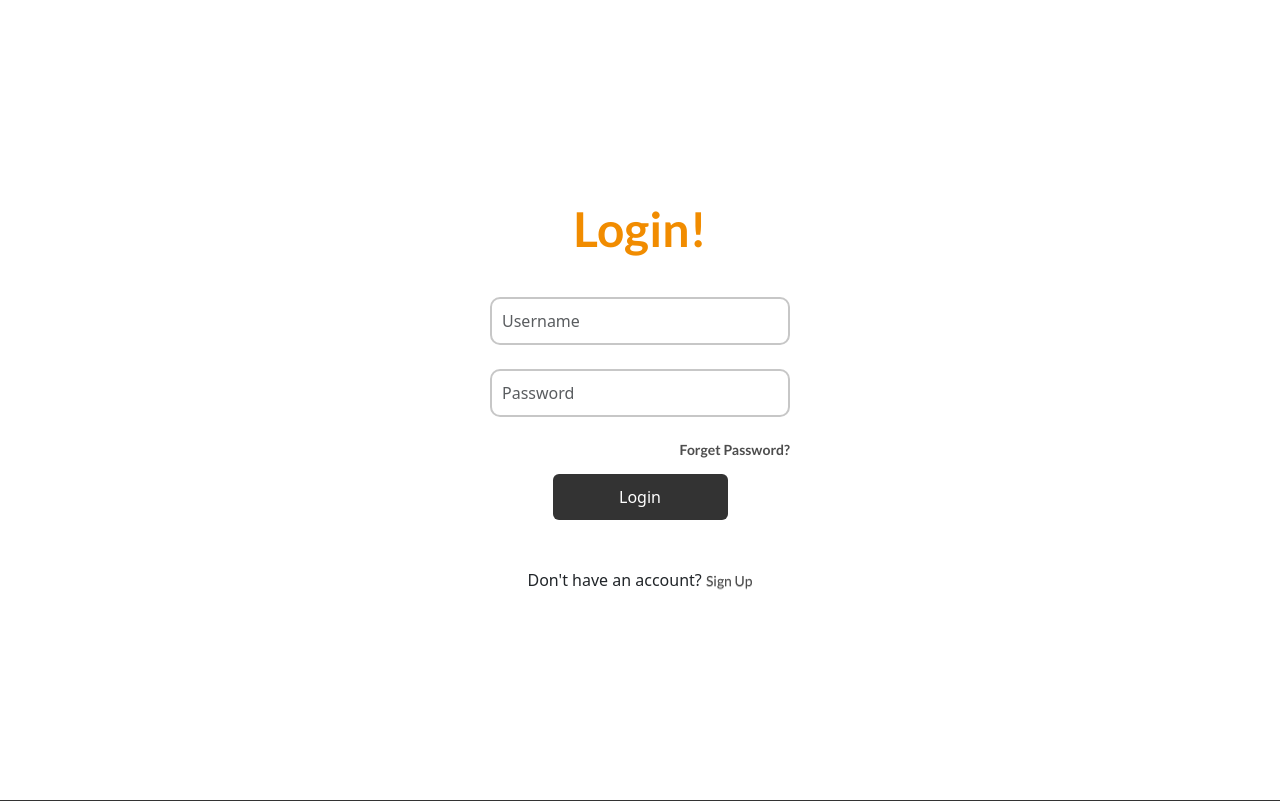
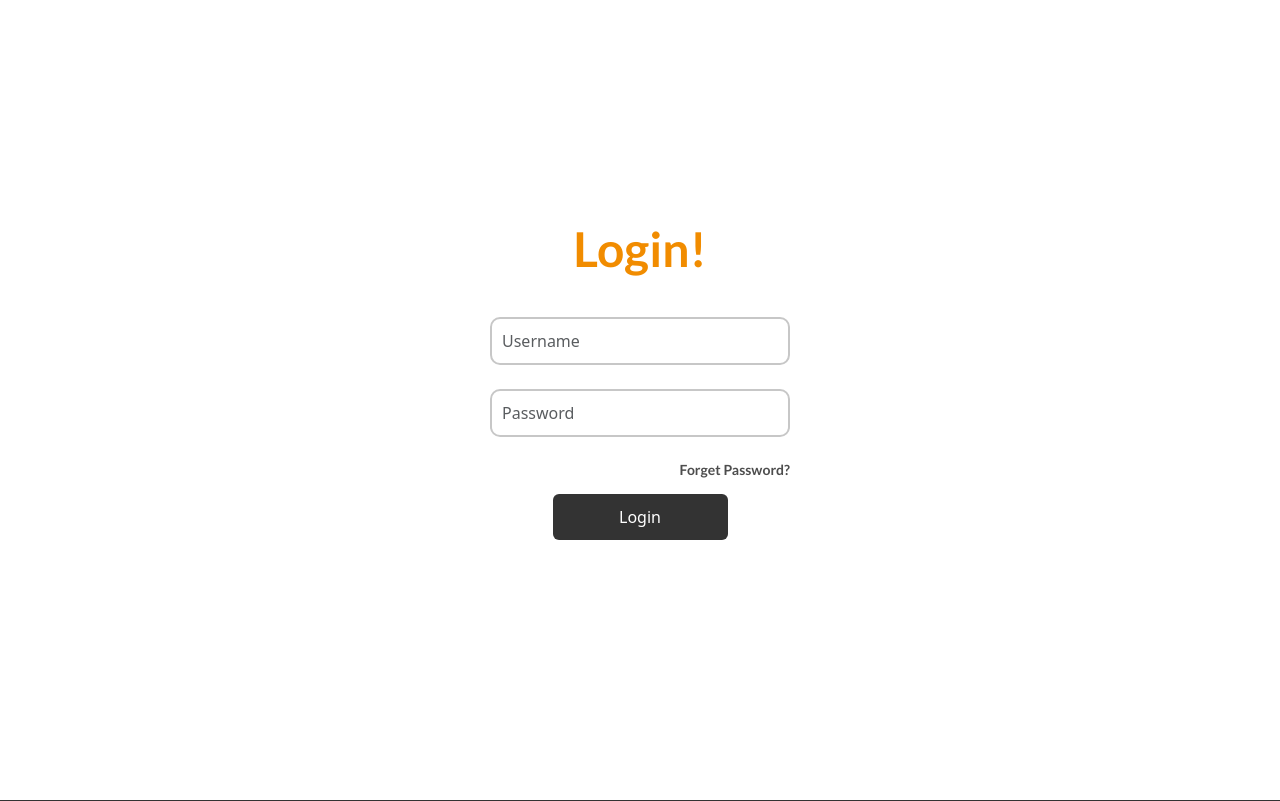
Before and after one commit to Roopika-sics/Cyber-Bullying-Detection, a Django app: page / in a window 1280 px wide. Shown: the part 80-881 px from the top of the page. Run offline with Django 5.2, Linux system fonts and the light colour scheme; parts of the project's set-up code (start-up, migrations or seed data) failed here and were passed over; some libraries are stand-ins or nearby versions.

Commit message:
bug fixing

```diff
--- a/accounts/templates/accounts/login.html
+++ b/accounts/templates/accounts/login.html
@@ -55,14 +55,14 @@
                 Login
             </button>
         </form>
-        <p class="text-center">
+        <!-- <p class="text-center">
             Don't have an account?
             <a class="signup-decoration" href="{% url 'register' %}">
                 <span class="dont-have-an-account-signup"
                     >Sign Up</span
                 >
             </a>
-        </p>
+        </p> -->
     </div>
 </div>
 
```
Also changed, not shown: db.sqlite3, 1 other file.
